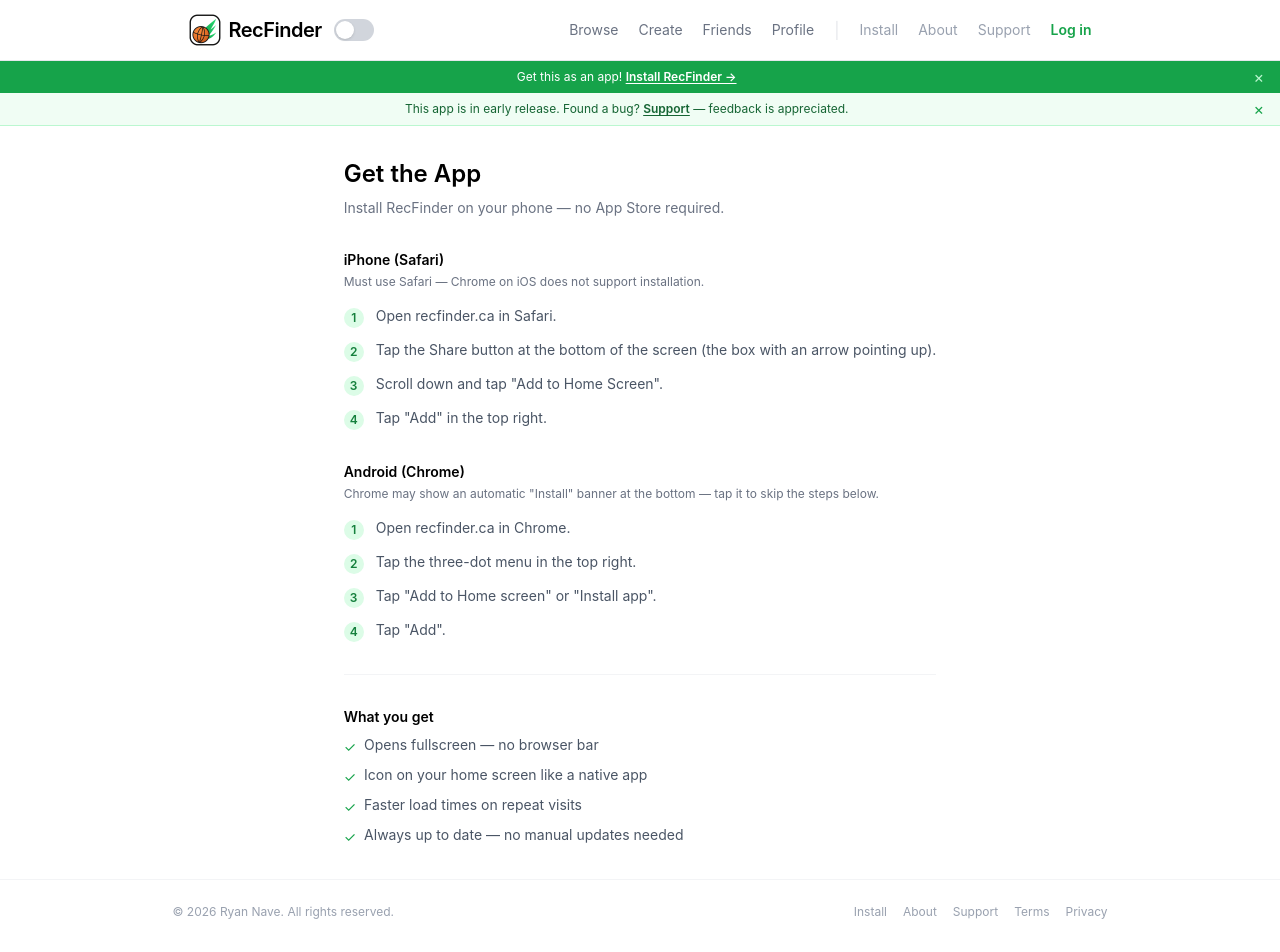
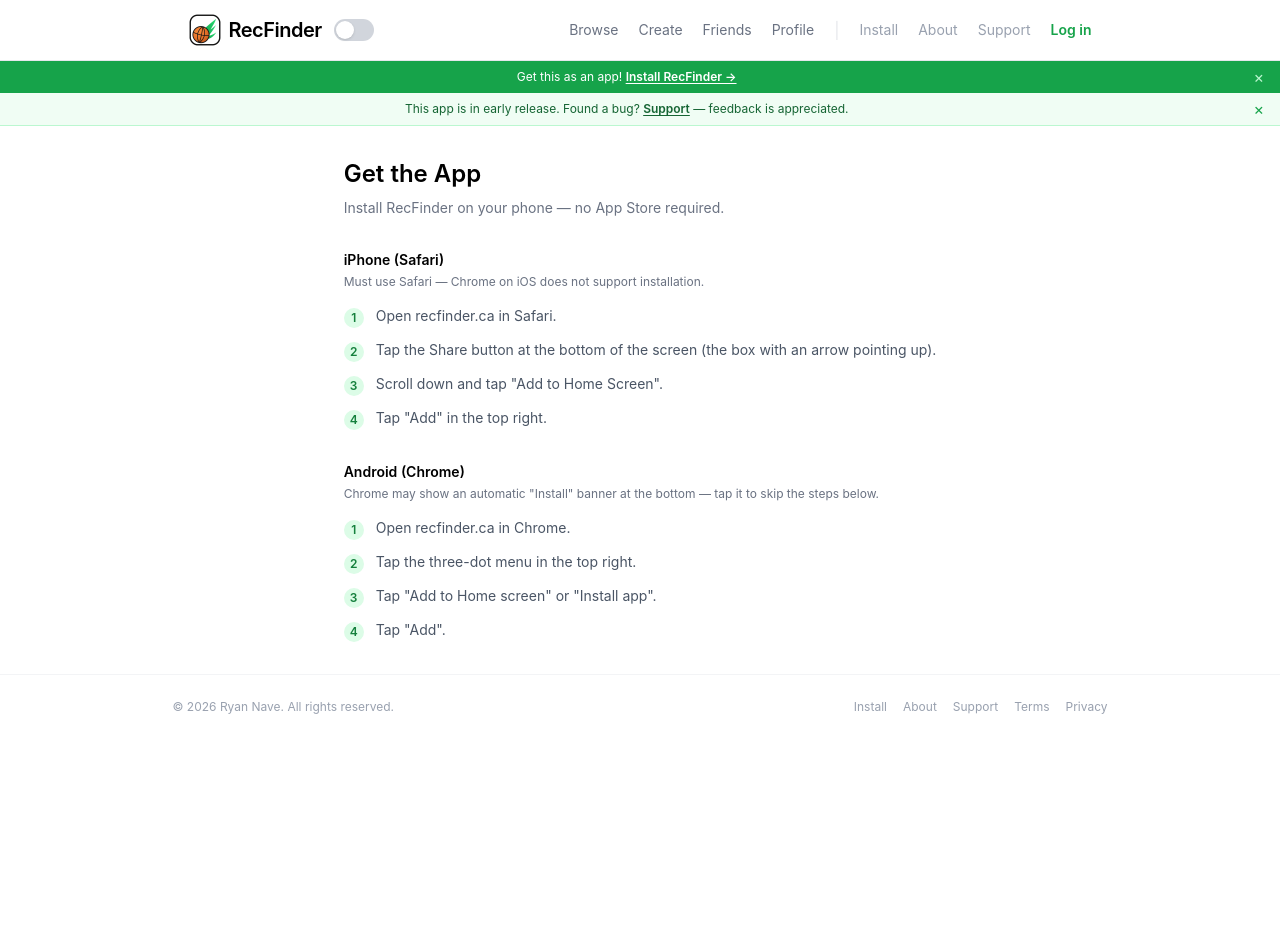
Before and after one commit to rnaveee/RecFinder, a React (Vite) app in the folder frontend/: page /install in a window 1280 px wide. Shown: the top 952 px of the page. After the commit the page ends 803 px from the top, so only its background shows below. Built offline with nearby package versions, Linux system fonts and the light colour scheme.

Commit message:
added PWA and /install section

```diff
--- a/frontend/src/pages/AppPage.jsx
+++ b/frontend/src/pages/AppPage.jsx
@@ -44,23 +44,6 @@ export default function AppPage() {
                         ))}
                     </ol>
                 </section>
-
-                <section className="border-t border-gray-100 dark:border-gray-800 pt-8">
-                    <h2 className="text-sm font-semibold text-black dark:text-white mb-2">What you get</h2>
-                    <ul className="space-y-2">
-                        {[
-                            "Opens fullscreen — no browser bar",
-                            "Icon on your home screen like a native app",
-                            "Faster load times on repeat visits",
-                            "Always up to date — no manual updates needed",
-                        ].map((f) => (
-                            <li key={f} className="flex items-start gap-2 text-sm text-gray-600 dark:text-gray-400">
-                                <span className="text-green-600 dark:text-green-500 mt-0.5 shrink-0">✓</span>
-                                {f}
-                            </li>
-                        ))}
-                    </ul>
-                </section>
             </div>
         </div>
     );
```
